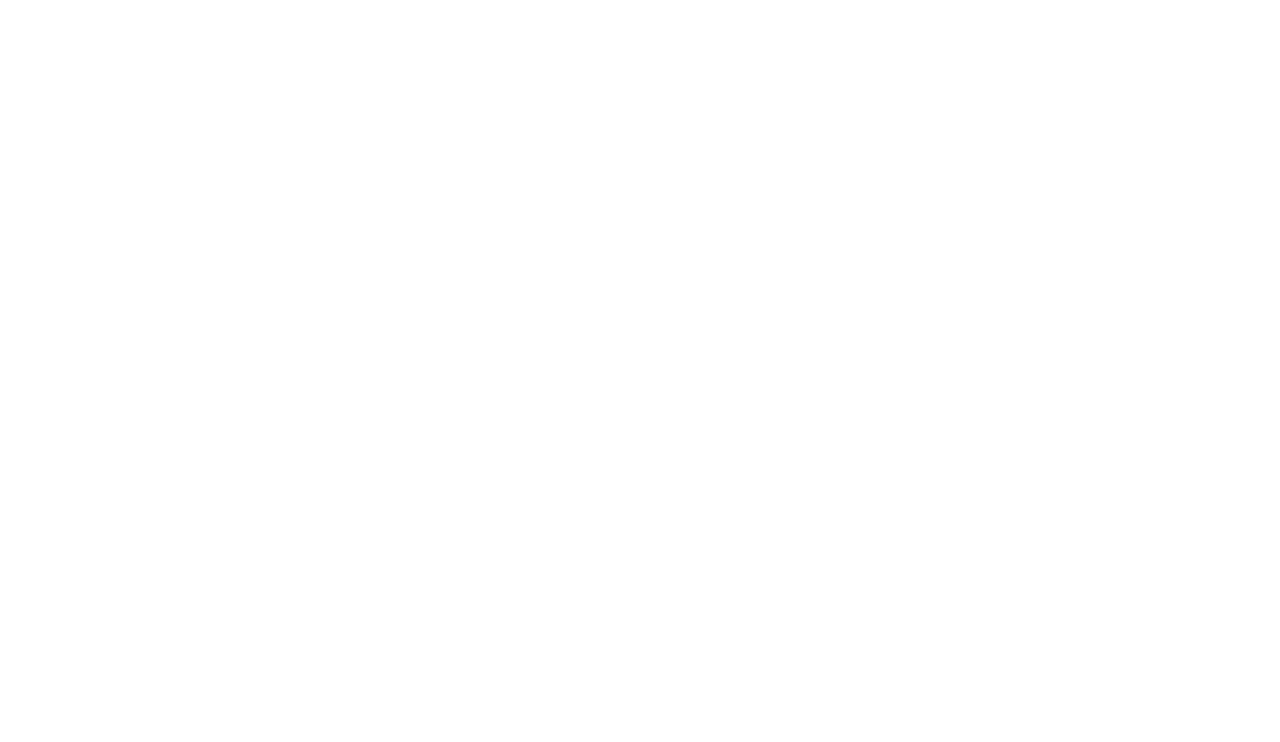
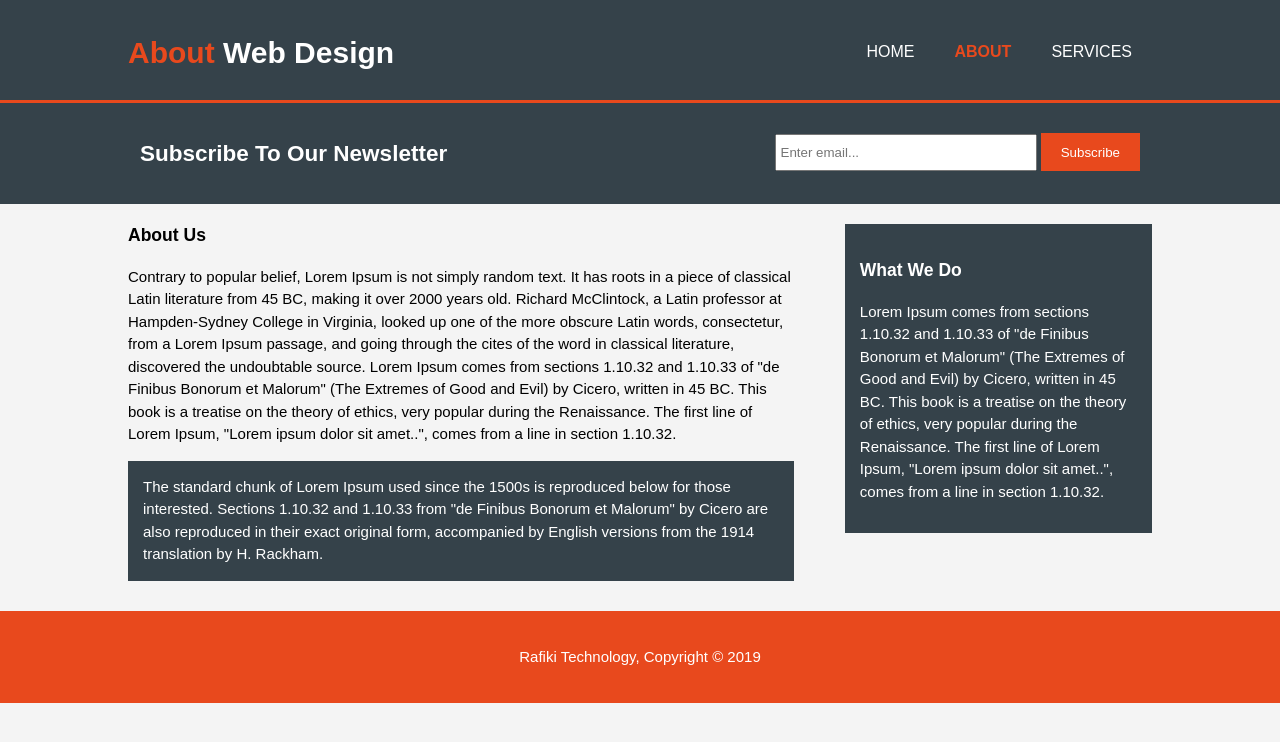
Before and after one commit to alainrafiki/gcccodessprint4, a plain HTML site: page services.html in a window 1280 px wide. Drawn offline with Linux system fonts and the light colour scheme.

Commit message:
Add more content and formatting to the about page

```diff
--- a/css/style.css
+++ b/css/style.css
@@ -24,6 +24,14 @@ ul{
 	padding-left: 20px;
 	padding-right: 20px;
 	color: #ffffff;
+}
+
+.dark{
+	padding: 15px;
+	background: #35424a;
+	color: #ffffff;
+	margin-top: 10px;
+	margin-bottom: 10px;
 }
 
 /* Header */
@@ -131,6 +139,18 @@ header a:hover{
 	width: 90px;
 }
 
+/*Sidebar*/
+aside#sidebar{
+	float: right;
+	width: 30%;
+	margin-top: 10px;
+}
+/*Main-Col*/
+article#main-col{
+	float: left;
+	width: 65%;
+}
+
 footer{
 	padding: 20px;
 	margin-top: 20px;
--- a/services.html
+++ b/services.html
@@ -1,9 +1,64 @@
 <!DOCTYPE html>
 <html>
 <head>
-	<title></title>
+	<meta charset="utf-8">
+	<meta name="viewport" content="width=device-width">
+	<meta name="description" content="Best website design company on earth">
+	<meta name="keywords" content="Rafiki Technology, Web Design, Best website design company, affordable web design">
+	<meta name="author" content="Rafiki Technology">
+	<title>Sample Web Design Site | About</title>
+	<link rel="stylesheet" type="text/css" href="./css/style.css">
 </head>
 <body>
+	<header>
+		<div class="container">
+			<div id="branding">
+				<h1><span class="highlight">About</span> Web Design</h1>
+			</div>
+			<nav>
+				<ul>
+					<li><a href="index.html">Home</a></li>
+					<li class="current"><a href="about.html">About</a></li>
+					<li><a href="services.html">Services</a></li>
+				</ul>
+			</nav>
+		</div>
+	</header>
 
+	<section id="newsletter">
+		<div class="container">
+			<h1>Subscribe To Our Newsletter</h1>
+			<form>
+				<input type="email" name="email" placeholder="Enter email...">
+				<button type="submit" class="button_1">Subscribe</button>
+			</form>
+		</div>
+	</section>
+
+	<section id="main">
+		<div class="container">
+			<article id="main-col">
+				<h1 class="page-title">About Us</h1>
+				<p>
+					Contrary to popular belief, Lorem Ipsum is not simply random text. It has roots in a piece of classical Latin literature from 45 BC, making it over 2000 years old. Richard McClintock, a Latin professor at Hampden-Sydney College in Virginia, looked up one of the more obscure Latin words, consectetur, from a Lorem Ipsum passage, and going through the cites of the word in classical literature, discovered the undoubtable source. Lorem Ipsum comes from sections 1.10.32 and 1.10.33 of "de Finibus Bonorum et Malorum" (The Extremes of Good and Evil) by Cicero, written in 45 BC. This book is a treatise on the theory of ethics, very popular during the Renaissance. The first line of Lorem Ipsum, "Lorem ipsum dolor sit amet..", comes from a line in section 1.10.32.
+				</p>
+				<p class="dark">
+					The standard chunk of Lorem Ipsum used since the 1500s is reproduced below for those interested. Sections 1.10.32 and 1.10.33 from "de Finibus Bonorum et Malorum" by Cicero are also reproduced in their exact original form, accompanied by English versions from the 1914 translation by H. Rackham.
+				</p>
+			</article>
+			<aside id="sidebar">
+				<div class="dark">
+					<h3>What We Do</h3>
+					<p>
+						Lorem Ipsum comes from sections 1.10.32 and 1.10.33 of "de Finibus Bonorum et Malorum" (The Extremes of Good and Evil) by Cicero, written in 45 BC. This book is a treatise on the theory of ethics, very popular during the Renaissance. The first line of Lorem Ipsum, "Lorem ipsum dolor sit amet..", comes from a line in section 1.10.32.
+					</p>
+				</div>
+			</aside>
+		</div>
+	</section>
+
+	<footer>
+		<p>Rafiki Technology, Copyright &copy; 2019 </p>
+	</footer>
 </body>
 </html>
```
Also changed, not shown: about.html (+17 -1 lines).
